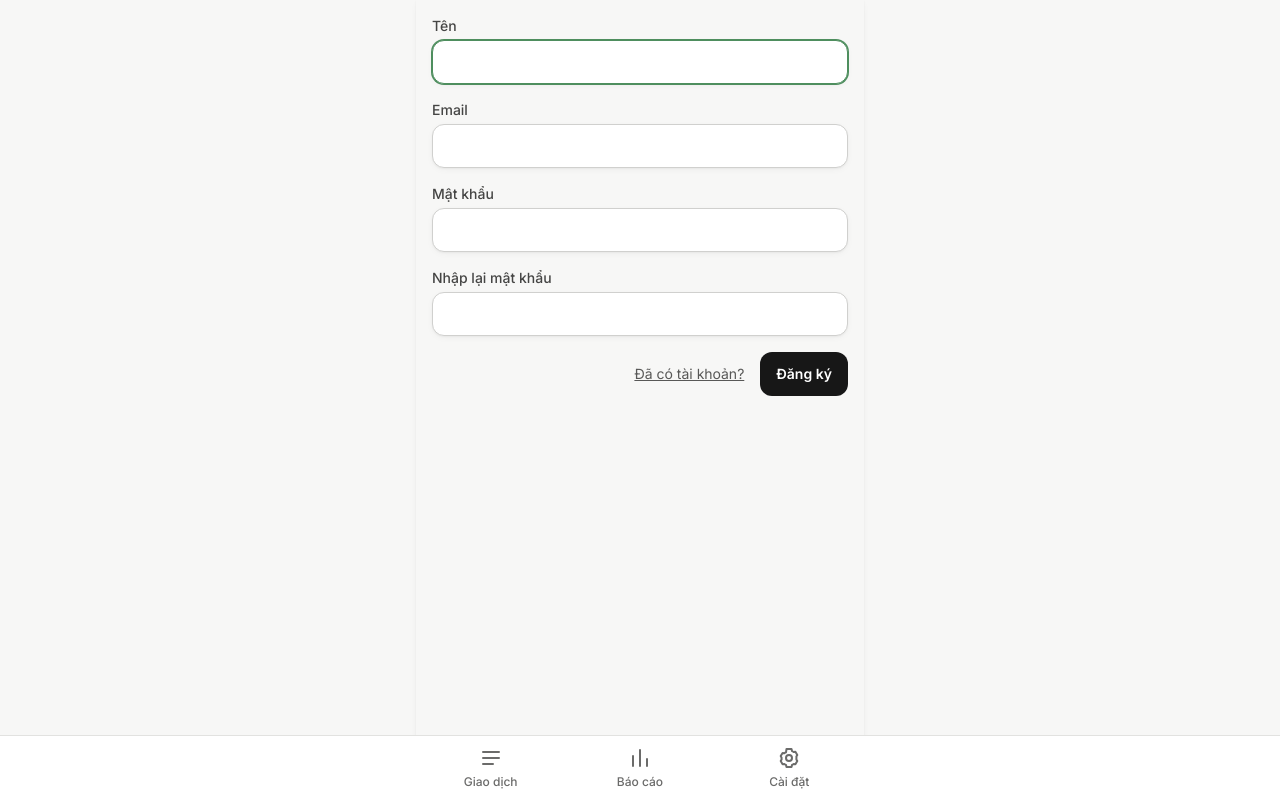
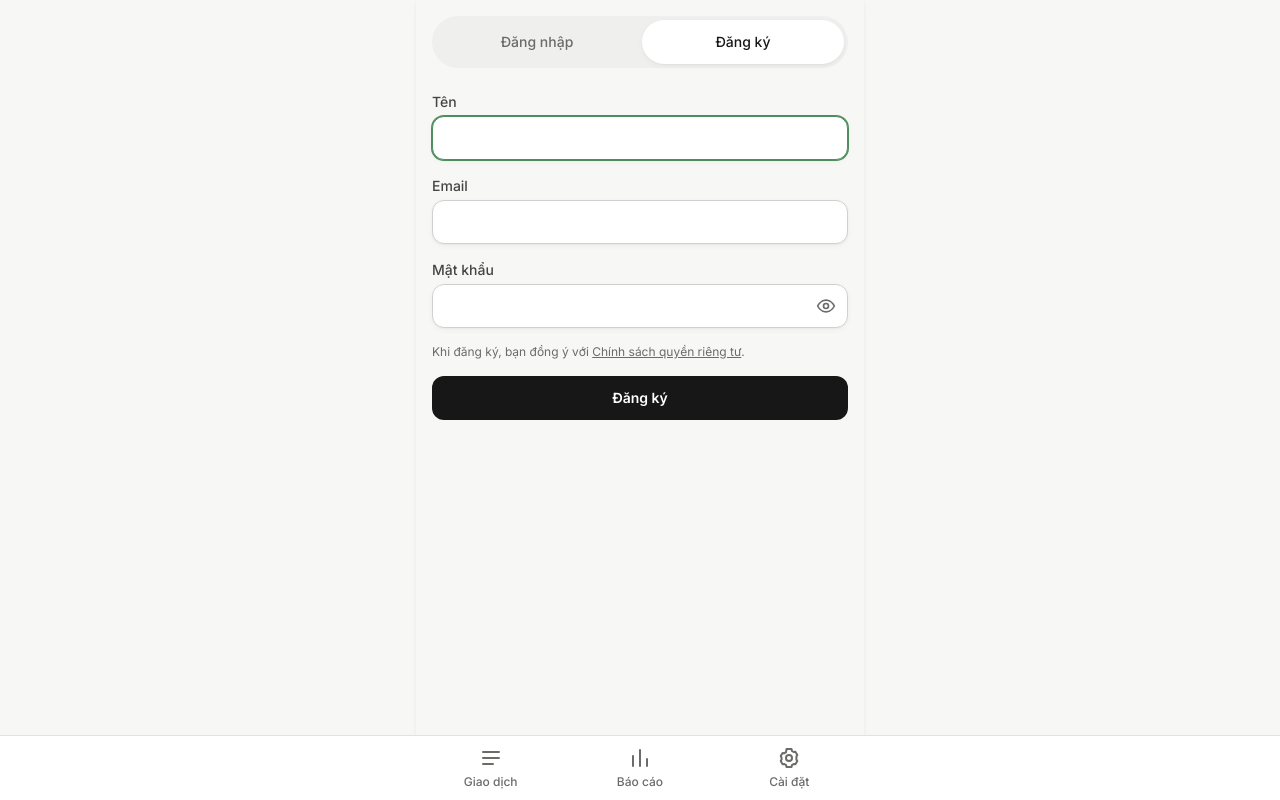
Before and after one commit to henrybuidotdev/spendsync, a Laravel app: page /register in a window 1280 px wide. Run offline with Laravel 12, Linux system fonts and the light colour scheme; style sheets or scripts are compiled from the project's sources; some libraries are stand-ins or nearby versions.

Commit message:
feat: login and sign up as tabs, show-password toggle, fewer fields
- Login and sign up share a tab bar; extra cross-links removed
- Focus the first field after wire:navigate (autofocus is ignored there)
- Login always remembers the user; "Remember me" checkbox removed
- Privacy link only on sign up, as small text above the submit button
- Shared <x-password-input> with an eye toggle on login, sign up,
  change password and both delete confirmations
- No "confirm password" field on sign up or change password

Co-Authored-By: Claude Opus 5.5 <noreply@anthropic.com>

```diff
--- a/app/Http/Middleware/SetLocale.php
+++ /dev/null
@@ -1,23 +0,0 @@
-<?php
-
-namespace App\Http\Middleware;
-
-use Closure;
-use Illuminate\Http\Request;
-use Symfony\Component\HttpFoundation\Response;
-
-class SetLocale
-{
-    public const LOCALES = ['vi', 'en'];
-
-    public function handle(Request $request, Closure $next): Response
-    {
-        $locale = $request->session()->get('locale');
-
-        if (in_array($locale, self::LOCALES, true)) {
-            app()->setLocale($locale);
-        }
-
-        return $next($request);
-    }
-}
--- a/app/Livewire/Forms/LoginForm.php
+++ b/app/Livewire/Forms/LoginForm.php
@@ -18,9 +18,6 @@ class LoginForm extends Form
     #[Validate('required|string')]
     public string $password = '';
 
-    #[Validate('boolean')]
-    public bool $remember = false;
-
     /**
      * Attempt to authenticate the request's credentials.
      *
@@ -30,7 +27,7 @@ class LoginForm extends Form
     {
         $this->ensureIsNotRateLimited();
 
-        if (! Auth::attempt($this->only(['email', 'password']), $this->remember)) {
+        if (! Auth::attempt($this->only(['email', 'password']), remember: true)) {
             RateLimiter::hit($this->throttleKey());
 
             throw ValidationException::withMessages([
--- a/lang/en.json
+++ b/lang/en.json
@@ -14,7 +14,6 @@
     "Chưa có giao dịch nào": "No transactions yet",
     "Chưa có khoản chi nào trong tháng này": "No spending this month",
     "Chưa có quy tắc nào. Khi bạn chọn danh mục cho một giao dịch, ứng dụng sẽ ghi nhớ cho các lần sau.": "No rules yet. When you pick a category for a transaction, the app remembers it for next time.",
-    "Chưa có tài khoản?": "Don't have an account?",
     "Chưa kết nối Gmail.": "Gmail is not connected.",
     "Chưa phân loại": "Uncategorized",
     "Chọn biểu tượng": "Choose an icon",
@@ -114,7 +113,6 @@
     "Đã ngắt kết nối": "Disconnected",
     "Đã ngắt kết nối Gmail và xóa mật khẩu ứng dụng. Giao dịch cũ vẫn được giữ.": "Gmail disconnected and app password deleted. Your transactions are kept.",
     "Đã xóa toàn bộ dữ liệu. Tài khoản đăng nhập vẫn được giữ.": "All data deleted. Your login was kept.",
-    "Đăng ký": "Sign up",
     "Đăng nhập Gmail của bạn nếu Google yêu cầu.": "Sign in to your Gmail if Google asks.",
     "Đăng xuất": "Log out",
     "Địa chỉ Gmail": "Gmail address",
@@ -137,5 +135,7 @@
     "Chỉ đọc email biến động số dư từ các ngân hàng được hỗ trợ. Email khác không bị đọc, và email không bị đánh dấu là đã đọc.": "Only balance-change emails from supported banks are read. Other emails are never read, and nothing is marked as read.",
     "Lần đồng bộ đầu lấy :days ngày gần nhất. Các lần sau lấy từ 1 ngày trước lần đồng bộ thành công gần nhất, email đã có sẽ được bỏ qua.": "The first sync looks back :days days. Each later sync starts 1 day before the last successful sync, and emails already imported are skipped.",
     "Xóa email trong Gmail không xóa giao dịch trong ứng dụng.": "Deleting an email in Gmail does not delete its transaction in the app.",
-    "Đang đồng bộ": "Syncing"
+    "Đang đồng bộ": "Syncing",
+    "Khi đăng ký, bạn đồng ý với": "By signing up, you agree to the",
+    "Hiện mật khẩu": "Show password"
 }
--- a/resources/js/app.js
+++ b/resources/js/app.js
@@ -1,3 +1,6 @@
 if ('serviceWorker' in navigator) {
     window.addEventListener('load', () => navigator.serviceWorker.register('/sw.js'));
 }
+
+// Browsers only honour `autofocus` on a full page load, not after wire:navigate swaps the page.
+document.addEventListener('livewire:navigated', () => document.querySelector('[autofocus]')?.focus());
--- /dev/null
+++ b/resources/views/components/auth-tabs.blade.php
@@ -0,0 +1,11 @@
+<nav class="mb-6 grid grid-cols-2 gap-1 rounded-full bg-slate-100 p-1" aria-label="{{ __('Tài khoản') }}">
+    @foreach(['login' => __('Log in'), 'register' => __('Register')] as $route => $label)
+        <a href="{{ route($route) }}" wire:navigate
+           @if(request()->routeIs($route)) aria-current="page" @endif
+           @class([
+               'flex min-h-11 items-center justify-center rounded-full text-sm font-medium focus:outline-none focus-visible:ring-2 focus-visible:ring-slate-950',
+               'bg-white text-slate-950 shadow-sm' => request()->routeIs($route),
+               'text-slate-500 hover:text-slate-900' => ! request()->routeIs($route),
+           ])>{{ $label }}</a>
+    @endforeach
+</nav>
--- /dev/null
+++ b/resources/views/components/password-input.blade.php
@@ -0,0 +1,10 @@
+@props(['id' => 'password'])
+
+<div x-data="{ shown: false }" {{ $attributes->only('class')->merge(['class' => 'relative']) }}>
+    <x-text-input {{ $attributes->except('class') }} :id="$id" class="block w-full pe-12" x-bind:type="shown ? 'text' : 'password'" type="password" />
+    <button type="button" x-on:click="shown = ! shown" x-bind:aria-pressed="shown" aria-controls="{{ $id }}" aria-label="{{ __('Hiện mật khẩu') }}"
+            class="absolute inset-y-0 end-0 flex w-11 items-center justify-center rounded-e-xl text-slate-500 hover:text-slate-900 focus:outline-none focus-visible:ring-2 focus-visible:ring-slate-950">
+        <svg x-show="! shown" class="h-5 w-5" fill="none" stroke="currentColor" stroke-width="2" stroke-linecap="round" stroke-linejoin="round" viewBox="0 0 24 24" aria-hidden="true"><path d="M2 12s3.5-7 10-7 10 7 10 7-3.5 7-10 7S2 12 2 12Z"/><circle cx="12" cy="12" r="3"/></svg>
+        <svg x-show="shown" x-cloak class="h-5 w-5" fill="none" stroke="currentColor" stroke-width="2" stroke-linecap="round" stroke-linejoin="round" viewBox="0 0 24 24" aria-hidden="true"><path d="M10.7 5.1A10 10 0 0 1 12 5c6.5 0 10 7 10 7a17 17 0 0 1-2.2 3.2M6.6 6.6A17 17 0 0 0 2 12s3.5 7 10 7a9.7 9.7 0 0 0 5.4-1.6M9.9 9.9a3 3 0 0 0 4.2 4.2M2 2l20 20"/></svg>
+    </button>
+</div>
--- a/resources/views/layouts/guest.blade.php
+++ b/resources/views/layouts/guest.blade.php
@@ -14,10 +14,6 @@
             <div class="rounded-2xl bg-white px-5 py-6 shadow-sm">
                 {{ $slot }}
             </div>
-
-            <p class="mt-6 text-center text-sm text-slate-500">
-                <a href="{{ route('privacy') }}" class="underline hover:text-slate-700">{{ __('Quyền riêng tư') }}</a>
-            </p>
         </div>
     </body>
 </html>
--- a/resources/views/livewire/pages/auth/register.blade.php
+++ b/resources/views/livewire/pages/auth/register.blade.php
@@ -16,13 +16,12 @@ state([
     'name' => '',
     'email' => '',
     'password' => '',
-    'password_confirmation' => ''
 ]);
 
 rules([
     'name' => ['required', 'string', 'max:255'],
     'email' => ['required', 'string', 'lowercase', 'email', 'max:255', 'unique:'.User::class],
-    'password' => ['required', 'string', 'confirmed', Rules\Password::defaults()],
+    'password' => ['required', 'string', Rules\Password::defaults()],
 ]);
 
 $register = function () {
@@ -32,7 +31,7 @@ $register = function () {
 
     event(new Registered($user = User::create($validated)));
 
-    Auth::login($user);
+    Auth::login($user, remember: true);
 
     $this->redirect(route('transactions', absolute: false), navigate: true);
 };
@@ -40,52 +39,32 @@ $register = function () {
 ?>
 
 <div>
-    <form wire:submit="register">
-        <!-- Name -->
+    <x-auth-tabs />
+
+    <form wire:submit="register" class="space-y-4">
         <div>
             <x-input-label for="name" :value="__('Name')" />
-            <x-text-input wire:model="name" id="name" class="block mt-1 w-full" type="text" name="name" required autofocus autocomplete="name" />
+            <x-text-input wire:model="name" id="name" class="mt-1 block w-full" type="text" name="name" required autofocus autocomplete="name" />
             <x-input-error :messages="$errors->get('name')" class="mt-2" />
         </div>
 
-        <!-- Email Address -->
-        <div class="mt-4">
+        <div>
             <x-input-label for="email" :value="__('Email')" />
-            <x-text-input wire:model="email" id="email" class="block mt-1 w-full" type="email" name="email" required autocomplete="username" />
+            <x-text-input wire:model="email" id="email" class="mt-1 block w-full" type="email" name="email" required autocomplete="username" />
             <x-input-error :messages="$errors->get('email')" class="mt-2" />
         </div>
 
-        <!-- Password -->
-        <div class="mt-4">
+        <div>
             <x-input-label for="password" :value="__('Password')" />
-
-            <x-text-input wire:model="password" id="password" class="block mt-1 w-full"
-                            type="password"
-                            name="password"
-                            required autocomplete="new-password" />
-
+            <x-password-input wire:model="password" class="mt-1" name="password" required autocomplete="new-password" />
             <x-input-error :messages="$errors->get('password')" class="mt-2" />
         </div>
 
-        <!-- Confirm Password -->
-        <div class="mt-4">
-            <x-input-label for="password_confirmation" :value="__('Confirm Password')" />
+        <p class="text-xs text-slate-500">
+            {{ __('Khi đăng ký, bạn đồng ý với') }}
+            <a href="{{ route('privacy') }}" target="_blank" rel="noopener" class="underline hover:text-slate-900 focus:outline-none focus-visible:ring-2 focus-visible:ring-slate-950">{{ __('Chính sách quyền riêng tư') }}</a>.
+        </p>
 
-            <x-text-input wire:model="password_confirmation" id="password_confirmation" class="block mt-1 w-full"
-                            type="password"
-                            name="password_confirmation" required autocomplete="new-password" />
-
-            <x-input-error :messages="$errors->get('password_confirmation')" class="mt-2" />
-        </div>
-
-        <div class="flex items-center justify-end mt-4">
-            <a class="underline text-sm text-gray-600 hover:text-gray-900 rounded-md focus:outline-none focus:ring-2 focus:ring-offset-2 focus:ring-emerald-500" href="{{ route('login') }}" wire:navigate>
-                {{ __('Already registered?') }}
-            </a>
-
-            <x-primary-button class="ms-4">
-                {{ __('Register') }}
-            </x-primary-button>
-        </div>
+        <x-primary-button class="w-full">{{ __('Register') }}</x-primary-button>
     </form>
 </div>
--- a/resources/views/livewire/profile/delete-data-form.blade.php
+++ b/resources/views/livewire/profile/delete-data-form.blade.php
@@ -46,7 +46,7 @@ $deleteData = function () {
 
             <div class="mt-6">
                 <label for="delete-data-password" class="sr-only">{{ __('Password') }}</label>
-                <x-text-input wire:model="password" id="delete-data-password" type="password" class="mt-1 block w-full" placeholder="{{ __('Password') }}" />
+                <x-password-input wire:model="password" id="delete-data-password" class="mt-1" autocomplete="current-password" placeholder="{{ __('Password') }}" />
                 @error('password') <p class="mt-2 text-sm text-red-600">{{ $message }}</p> @enderror
             </div>
 
--- a/resources/views/livewire/profile/delete-user-form.blade.php
+++ b/resources/views/livewire/profile/delete-user-form.blade.php
@@ -44,7 +44,7 @@ $deleteUser = function (Logout $logout) {
 
             <div class="mt-6">
                 <x-input-label for="password" value="{{ __('Password') }}" class="sr-only" />
-                <x-text-input wire:model="password" id="password" name="password" type="password" class="mt-1 block w-full" placeholder="{{ __('Password') }}" />
+                <x-password-input wire:model="password" id="password" name="password" class="mt-1" autocomplete="current-password" placeholder="{{ __('Password') }}" />
                 <x-input-error :messages="$errors->get('password')" class="mt-2" />
             </div>
 
```
Also changed, not shown: resources/views/livewire/pages/auth/login.blade.php (+13 -37 lines), resources/views/livewire/profile/update-password-form.blade.php (+5 -12 lines), tests/Feature/Auth/PasswordUpdateTest.php (+0 -2 lines), tests/Feature/Auth/RegistrationTest.php (+1 -2 lines).
